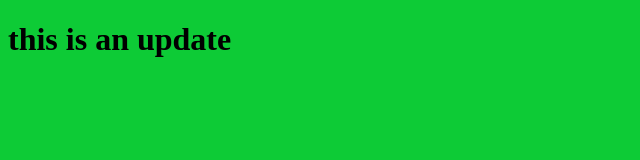
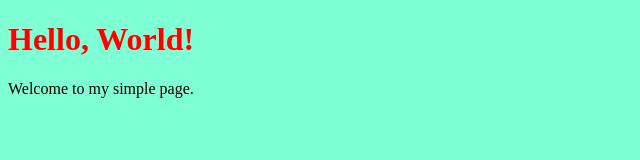
Before and after one commit to Sara32141/myproject_1, a plain HTML site: page index.html in a window 1280 px wide. Shown: the whole page, without its empty margins (0-640 px from the left). Drawn offline with Linux system fonts and the light colour scheme.

Commit message:
Updated heading text in index.html

```diff
--- a/index.html
+++ b/index.html
@@ -1,13 +1,14 @@
 <!DOCTYPE html>
-<html lang="en">
+<html>
 <head>
-    <meta charset="UTF-8">
-    <meta name="viewport" content="width=device-width, initial-scale=1.0">
-    <title>Document</title>
-    <link rel="stylesheet" href="style.css">
+    <title>Simple Page</title>
+<link rel="stylesheet" href="style.css">
 </head>
 <body>
-    <h1> this is an update</h1>
-    <script src="script.js"></script>
+    <h1>Hello, World!</h1>
+
+<script src="script.js"></script>
+
+    <p>Welcome to my simple page.</p>
 </body>
 </html>
--- a/style.css
+++ b/style.css
@@ -1,8 +1,8 @@
 h1{
-color: black;
+color: red;
 
 }
 body{
-background-color: rgb(13, 203, 54);
+background-color: aquamarine;
 
 }
```
